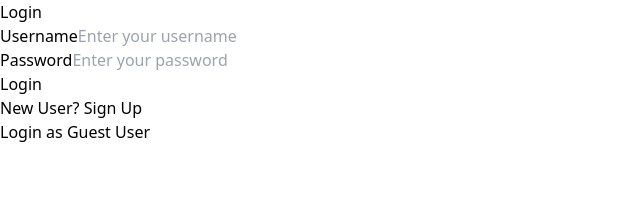
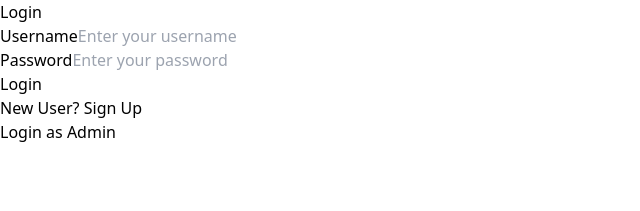
Before and after one commit to PraveenN1/Cafe_App, a React (Vite) app in the folder frontend/: page /login in a window 1280 px wide. Shown: the top 211 px of the page, without its empty margins (0-640 px from the left). Built offline with nearby package versions, Linux system fonts and the light colour scheme; no server answers.

Commit message:
updated login for admin login

```diff
--- a/frontend/src/pages/Login.jsx
+++ b/frontend/src/pages/Login.jsx
@@ -95,8 +95,8 @@ const Login = () => {
         </div>
       </div>
       <div className="mt-4">
-        <Link to="/guest-user" className="text-sm text-amber-500 hover:underline">
-          Login as Guest User
+        <Link to="/admin-login" className="text-sm text-amber-500 hover:underline">
+          Login as Admin
         </Link>
       </div>
     </form>
```
